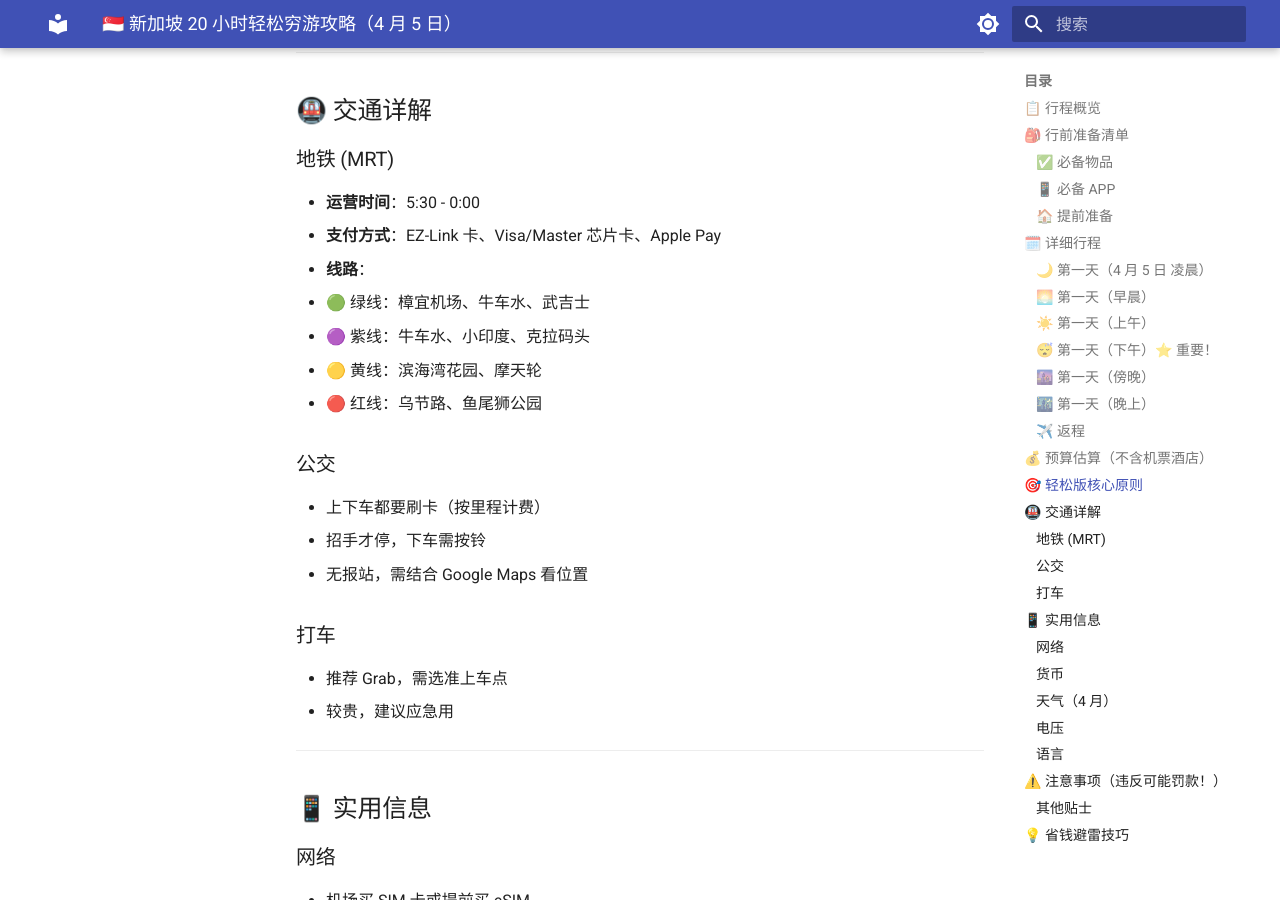
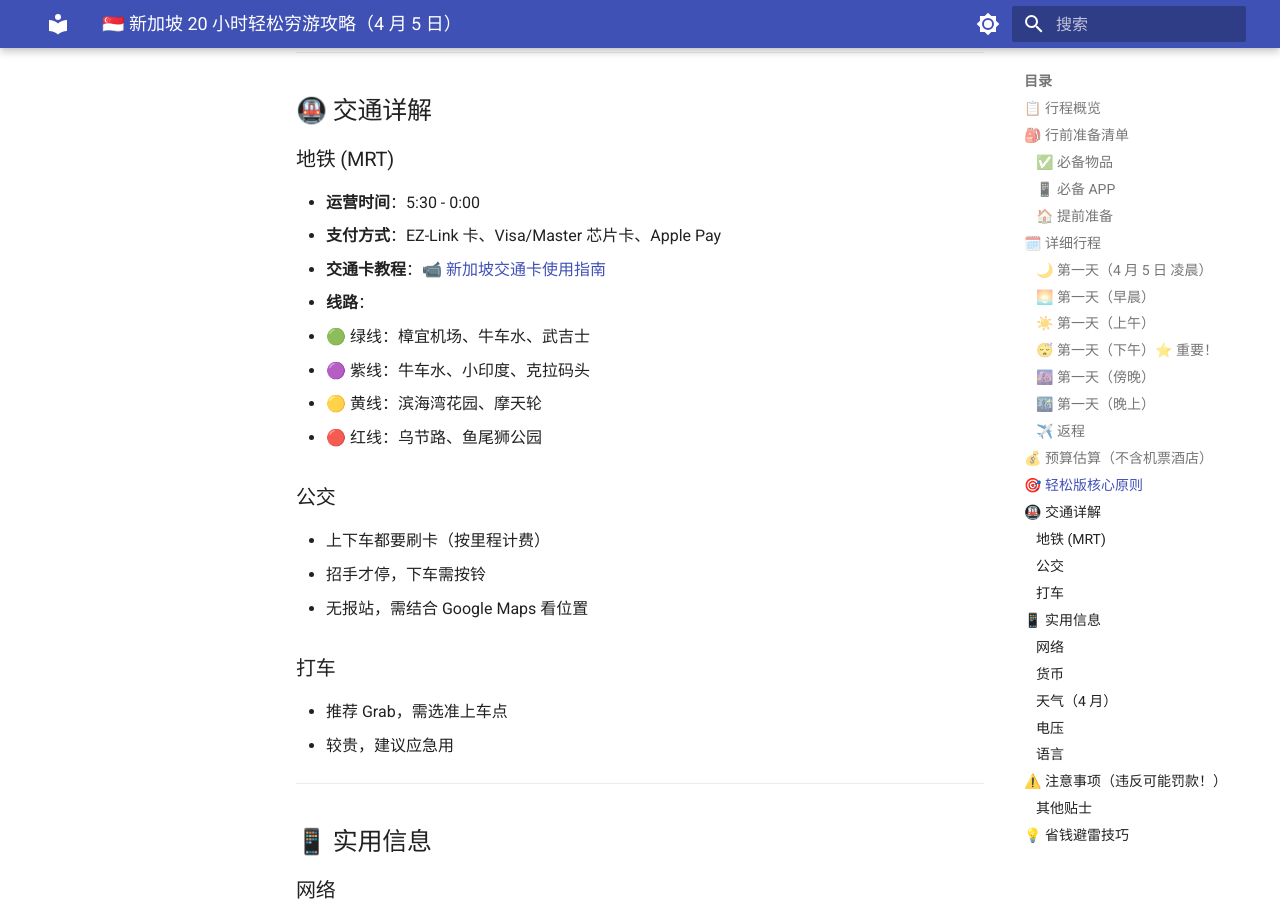
Before and after one commit to Alone0310haha/personal-knowledge-base, an MkDocs documentation site: the page built from docs/新加坡 20 小时轻松穷游攻略（4 月 5 日）.md, in a window 1280 px wide and 900 px high, scrolled down 5125 px. Built offline with MkDocs 1.6.1 and Material for MkDocs 9.7.7, drawn with Linux system fonts in a browser that asks for light colours.

Commit message:
docs: 添加交通卡使用教程链接

```diff
--- a/docs/新加坡 20 小时轻松穷游攻略（4 月 5 日）.md
+++ b/docs/新加坡 20 小时轻松穷游攻略（4 月 5 日）.md
@@ -191,6 +191,7 @@
 ### 地铁 (MRT)
 - **运营时间**：5:30 - 0:00
 - **支付方式**：EZ-Link 卡、Visa/Master 芯片卡、Apple Pay
+- **交通卡教程**：📹 [新加坡交通卡使用指南](https://www.xiaohongshu.com/explore/691554ad0000000004023e2f?xsec_token=AB7hSXNGJlQE60_VPKV7FOy33SIZt3dKaFjgKRUUOhRAY=&xsec_source=pc_search&source=web_search_result_notes)
 - **线路**：
   - 🟢 绿线：樟宜机场、牛车水、武吉士
   - 🟣 紫线：牛车水、小印度、克拉码头
```
